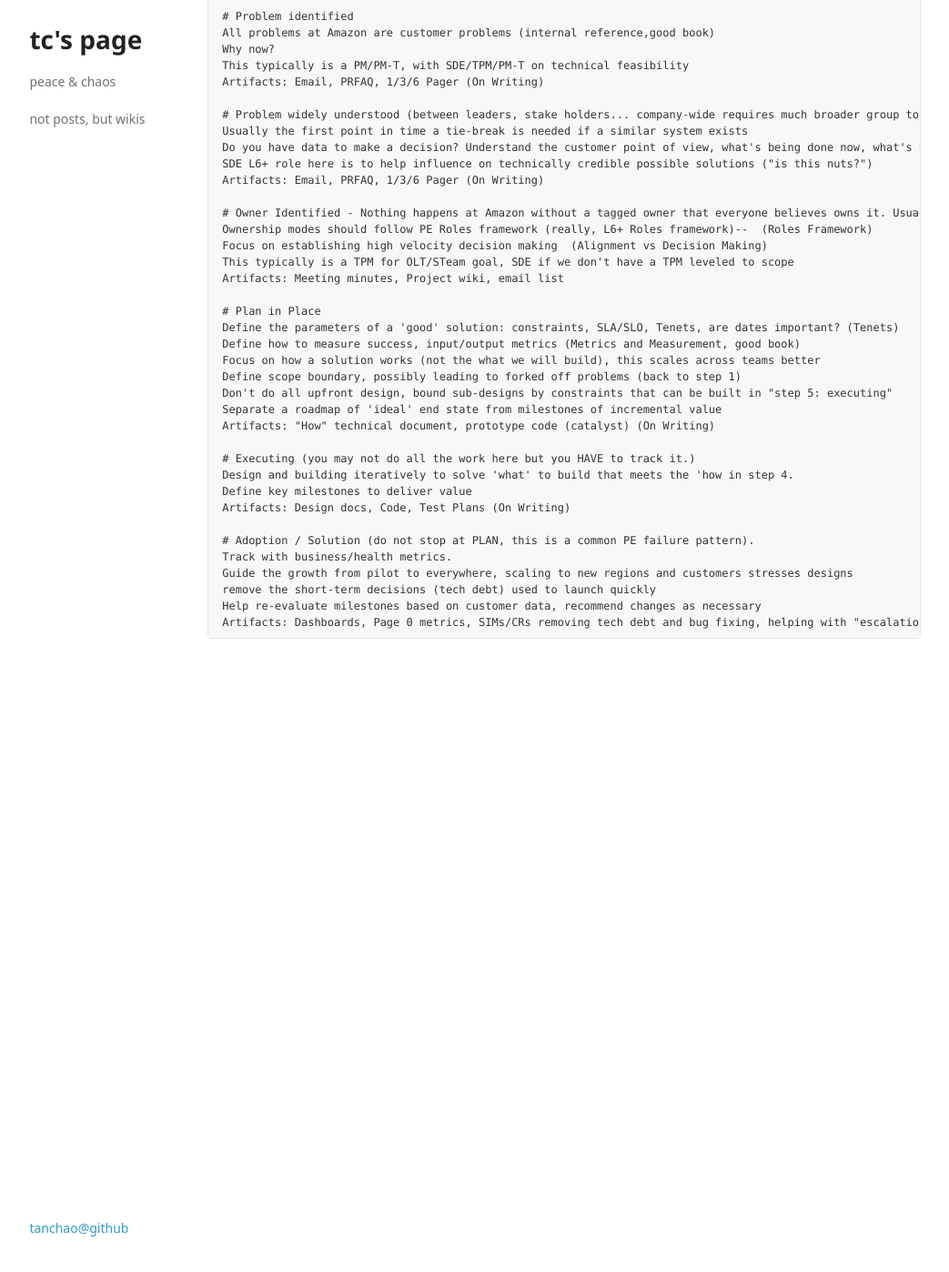
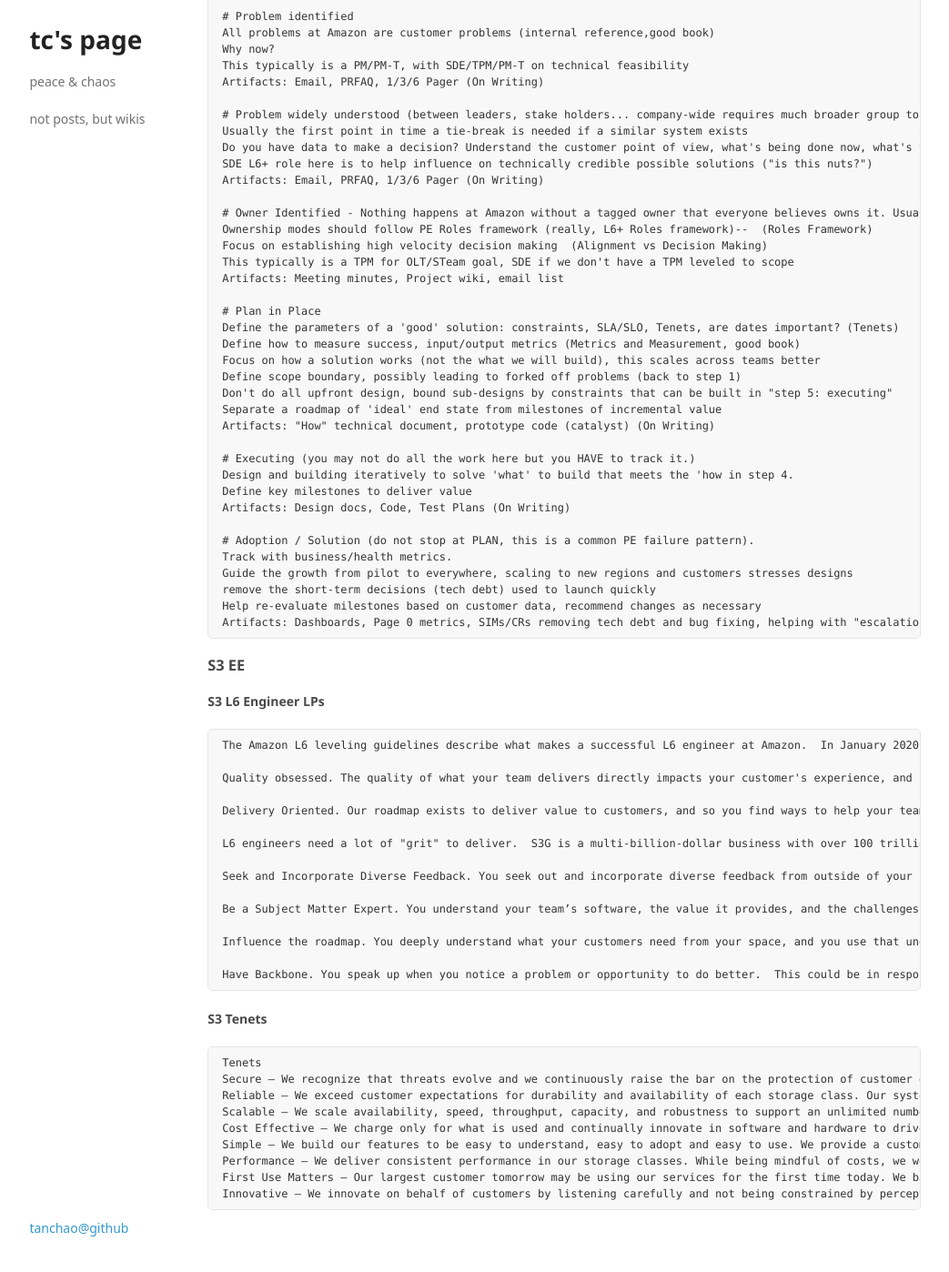
Before and after one commit to tanchao/tanchao.github.io, a Jekyll site: the page built from _posts/2022-01-20-amzn-gems.md, in a window 1280 px wide and 1400 px high, scrolled down 1082 px. Shown: the whole window at 91% size, without its empty margins (118-1161 px from the left). Built offline with Jekyll 4.4.1, drawn with Linux system fonts in a browser that asks for light colours; some web fonts are replaced; before the commit the page ends 1854 px from its top, so only the background shows below that.

Commit message:
recent changes

````diff
--- a/_posts/2022-01-20-amzn-gems.md
+++ b/_posts/2022-01-20-amzn-gems.md
@@ -97,3 +97,39 @@
 Help re-evaluate milestones based on customer data, recommend changes as necessary
 Artifacts: Dashboards, Page 0 metrics, SIMs/CRs removing tech debt and bug fixing, helping with "escalations"
 ```
+
+### S3 EE
+
+#### S3 L6 Engineer LPs
+
+```
+The Amazon L6 leveling guidelines describe what makes a successful L6 engineer at Amazon.  In January 2020, the S3G PEs met to go deeper on a subset of these guidelines that we wanted to discuss across the org.  That resulted in the following writeup. Note that these aren't “new requirements” just for S3G engineers.  These are from the levelling guidelines doc, just explained in a different way.
+
+Quality obsessed. The quality of what your team delivers directly impacts your customer's experience, and so you own the quality of the software and operations in your space. You are an effective steward of security, durability, and availability. You drive your team’s thinking on testing, operational readiness, and durability to the level needed for the most trusted object store on the planet.  You partner with other leaders to help create a culture that ensures your teams think in terms of quality and safety.
+
+Delivery Oriented. Our roadmap exists to deliver value to customers, and so you find ways to help your teams get things over the finish line.  This involves producing exemplary designs and code. But you recognize that you must deliver through others to scale out your contributions.  To do so, you mentor teammates on their work directly but also mentor teammates on how to mentor others.  When your team is deadlocked on a decision, you help move things forward rather than digging in and defending “your side”.  You recognize that your teams may tend to be overly cautious at the expense of delivery, and you find approaches and tradeoffs to move forward quickly while maintaining safety.
+
+L6 engineers need a lot of "grit" to deliver.  S3G is a multi-billion-dollar business with over 100 trillion objects.  No projects are inherently easy.  L6 leaders need to figure out the right problems to solve in their services to deliver on the broader problems we want to be solving.
+
+Seek and Incorporate Diverse Feedback. You seek out and incorporate diverse feedback from outside of your immediate team on your goals, key service metrics, and designs for your teams and projects. This may involve iteration on your ideas or letting them go altogether.  You are transparent about what you’re working on to other technical leaders in object storage.  On the flip side, you make yourself available to provide feedback to others and help build communities with key peers for ideas to be discussed.
+
+Be a Subject Matter Expert. You understand your team’s software, the value it provides, and the challenges it presents. You’re also deeply familiar with what your teams are working on and why those projects are valuable to customers.  You have a deep understanding of the broader S3G architecture in which your services must exist.  You use this knowledge to inform your decisions, and others seek you out for your expertise.
+
+Influence the roadmap. You deeply understand what your customers need from your space, and you use that understanding to shape your team’s key service metrics and goals.  You're a partner to your SDM. You disambiguate the work we need to do to achieve a goal. You decompose work into projects/milestones for your fellow SDEs.
+
+Have Backbone. You speak up when you notice a problem or opportunity to do better.  This could be in response to quality problems, velocity problems, or even in response to a team working on the wrong thing altogether.  At the same time, be part of the solution: clarify the problem, drive to a solution, and start the conversation with your own alternatives.
+```
+
+#### S3 Tenets
+
+```
+Tenets
+Secure – We recognize that threats evolve and we continuously raise the bar on the protection of customer data. Customer data is secure by default and we provide built-in security controls that are simple to use, easy to audit, and scalable.
+Reliable – We exceed customer expectations for durability and availability of each storage class. Our systems are resilient to failures, and do not need planned or unplanned downtime.
+Scalable – We scale availability, speed, throughput, capacity, and robustness to support an unlimited number or variety of web-scale applications. We design our systems to use scale as an advantage so that system growth increases, not decreases, our availability, speed, throughput, capacity, and robustness.
+Cost Effective – We charge only for what is used and continually innovate in software and hardware to drive down cost. We pass savings along to our customers. Customers should not be able to easily build or buy the same services elsewhere for less.
+Simple – We build our features to be easy to understand, easy to adopt and easy to use. We provide a customer experience that is intuitive and effective in solving customer problems. We help customers avoid making mistakes and recover if a mistake is made.
+Performance – We deliver consistent performance in our storage classes. While being mindful of costs, we work to improve our offerings or deliver new offerings to meet our customers’ evolving performance requirements.
+First Use Matters – Our largest customer tomorrow may be using our services for the first time today. We balance our investments and aren’t afraid to self-disrupt to ensure our services remain differentiated and compelling for these customers.
+Innovative – We innovate on behalf of customers by listening carefully and not being constrained by perceptions or existing implementations. We invest in testing and safety mechanisms so that our teams can iterate rapidly without compromising the customer experience. We plant seeds, protect saplings, and double down when we see customer delight.
+```
````
Also changed, not shown: _posts/2022-08-03-chaos-habits.md (added, +18 -0 lines).
